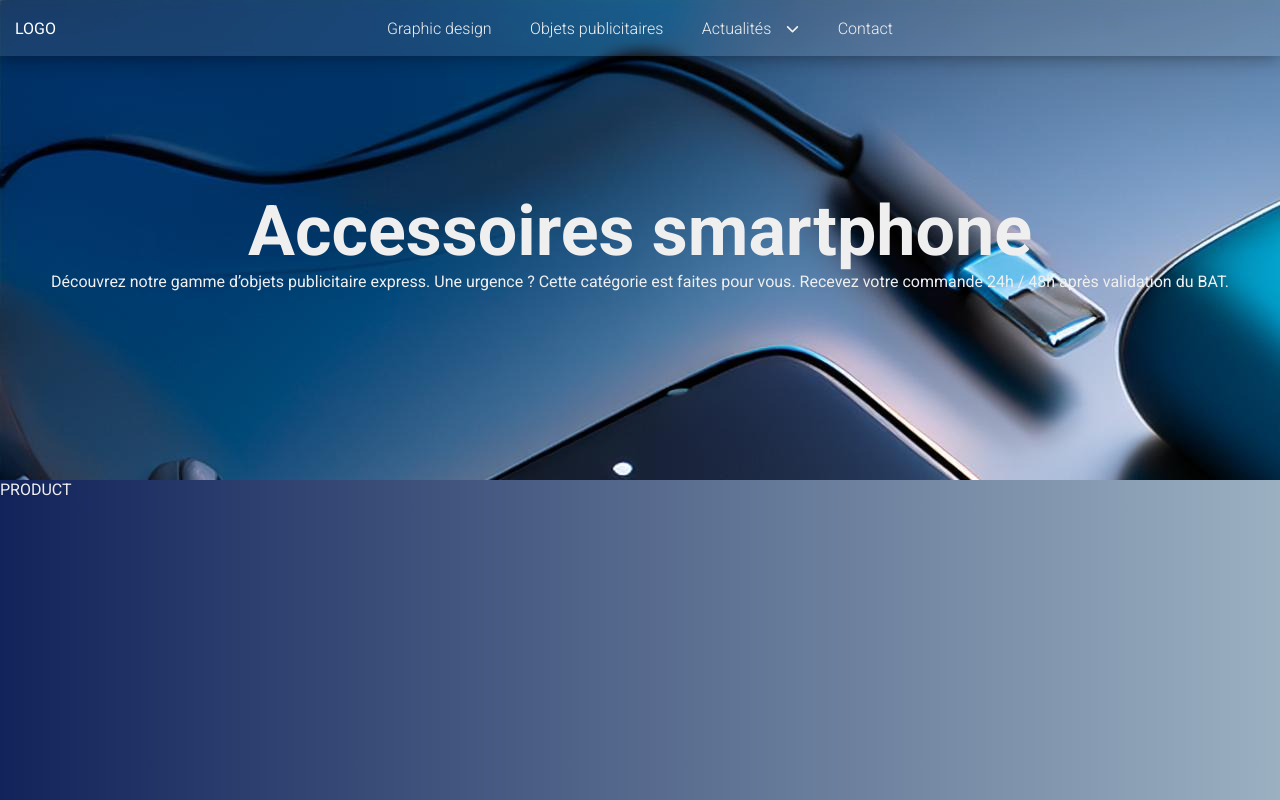
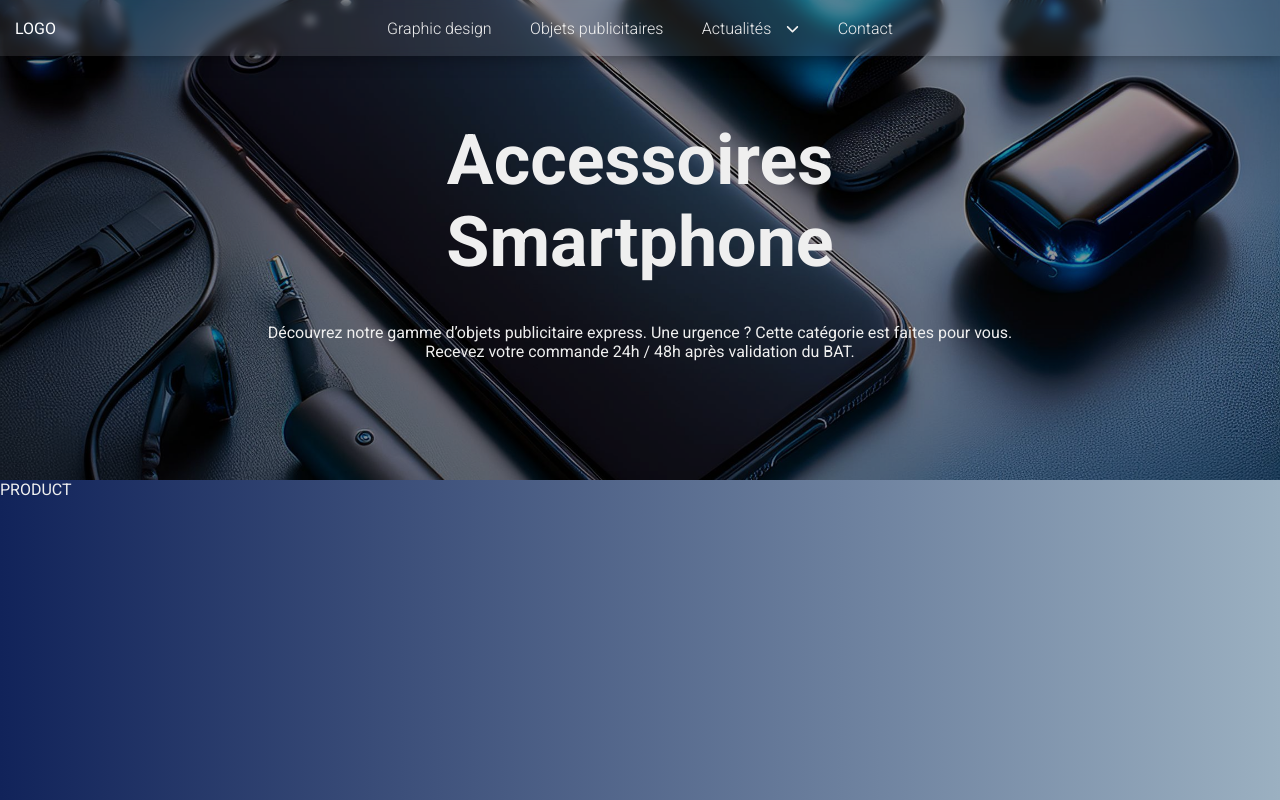
Before and after one commit to Scharlyopitz/One-comm, a React (Vite) app: page /objetsPublicitaires/Accessoires-smartphone in a window 1280 px wide. Shown: the top 800 px of the page. Built offline with nearby package versions, Linux system fonts and the light colour scheme.

Commit message:
Ajout de couleur pour le filtre sur image

```diff
--- a/src/pages/Categorie.jsx
+++ b/src/pages/Categorie.jsx
@@ -23,9 +23,12 @@ export default function Categorie() {
 function TopPart({ title, description, image }) {
   return (
     <section className="TopPart" style={{ backgroundImage: `URL(${image})` }}>
-      <h1>{title}</h1>
+      <div className="filter" />
+      <div className="TopPartTxt">
+        <h1>{title}</h1>
 
-      <p>{description}</p>
+        <p>{description}</p>
+      </div>
     </section>
   );
 }
--- a/src/sass/base/_colors.scss
+++ b/src/sass/base/_colors.scss
@@ -2,9 +2,10 @@ $White: #efefef;
 $RealWhite: #ffffff;
 $WhiteOpct: #efefef84;
 $Black: #0f0f0f;
+$BlackOpct: #00000073;
+$BlackFilter: #00000066;
 $RealBlack: #000000;
 $Grey: #e8e8e8;
-$BlackOpct: #00000073;
 $LinearDarkBlue: #11235a;
 $LinearDarkBlueOpct: #9bb0c180;
 $DarkBlue: #0e2244;
--- a/src/sass/pages/categorie/_categorie.scss
+++ b/src/sass/pages/categorie/_categorie.scss
@@ -1,7 +1,32 @@
 .TopPart {
+  position: relative;
   min-height: 60vh;
   display: flex;
   flex-direction: column;
   justify-content: center;
   align-items: center;
+  background-position: center;
+  background-size: cover;
+
+  .filter {
+    position: absolute;
+    top: 0;
+    width: 100%;
+    height: 100%;
+    background-color: $BlackFilter;
+  }
+
+  h1 {
+    text-transform: capitalize;
+  }
+
+  &Txt {
+    display: flex;
+    flex-direction: column;
+    gap: 5vh;
+    text-align: center;
+    z-index: 1;
+    width: 100%;
+    padding: 0 20vw;
+  }
 }
--- a/src/style/style.css
+++ b/src/style/style.css
@@ -39,11 +39,33 @@ li {
 }
 
 .TopPart {
+  position: relative;
   min-height: 60vh;
   display: flex;
   flex-direction: column;
   justify-content: center;
   align-items: center;
+  background-position: center;
+  background-size: cover;
+}
+.TopPart .filter {
+  position: absolute;
+  top: 0;
+  width: 100%;
+  height: 100%;
+  background-color: rgba(0, 0, 0, 0.4);
+}
+.TopPart h1 {
+  text-transform: capitalize;
+}
+.TopPartTxt {
+  display: flex;
+  flex-direction: column;
+  gap: 5vh;
+  text-align: center;
+  z-index: 1;
+  width: 100%;
+  padding: 0 20vw;
 }
 
 .txtConditionGenerales {
```
Also changed, not shown: 1 other file (tests, documents, lock files or other folders).
